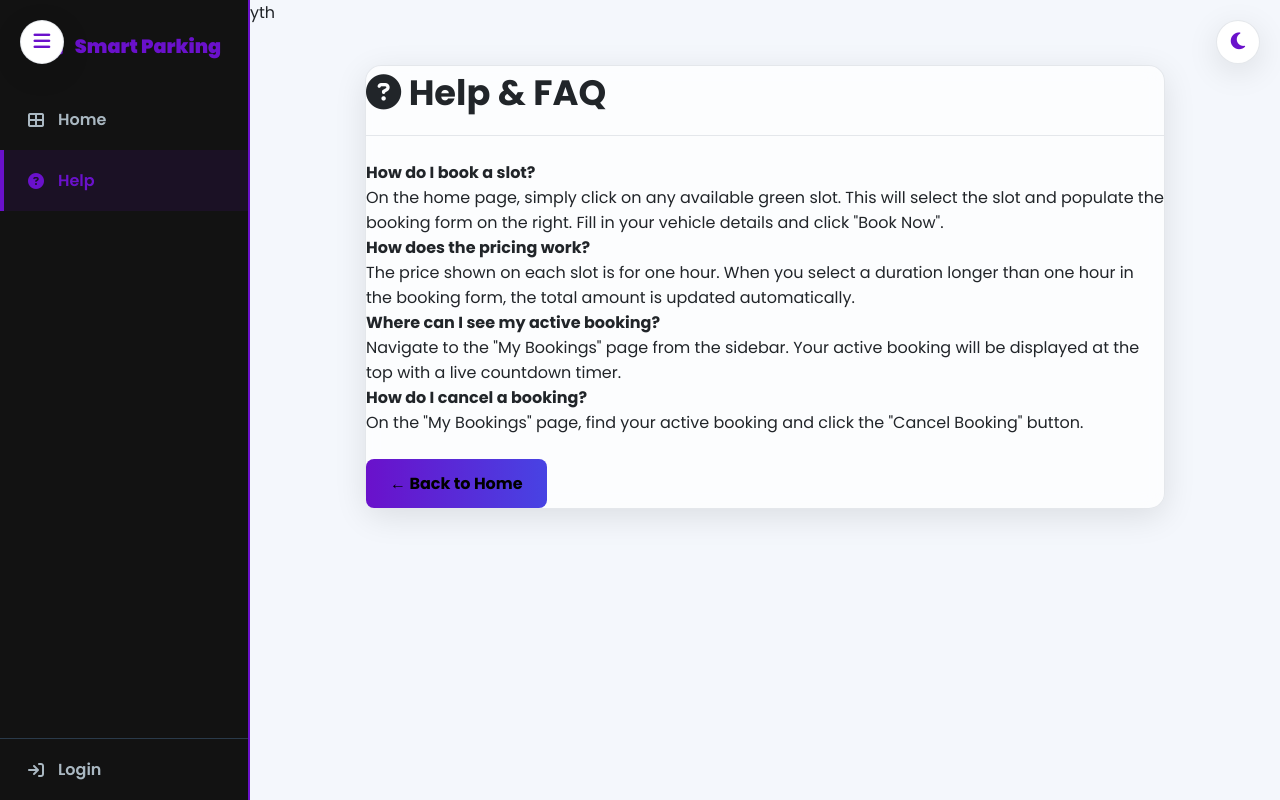
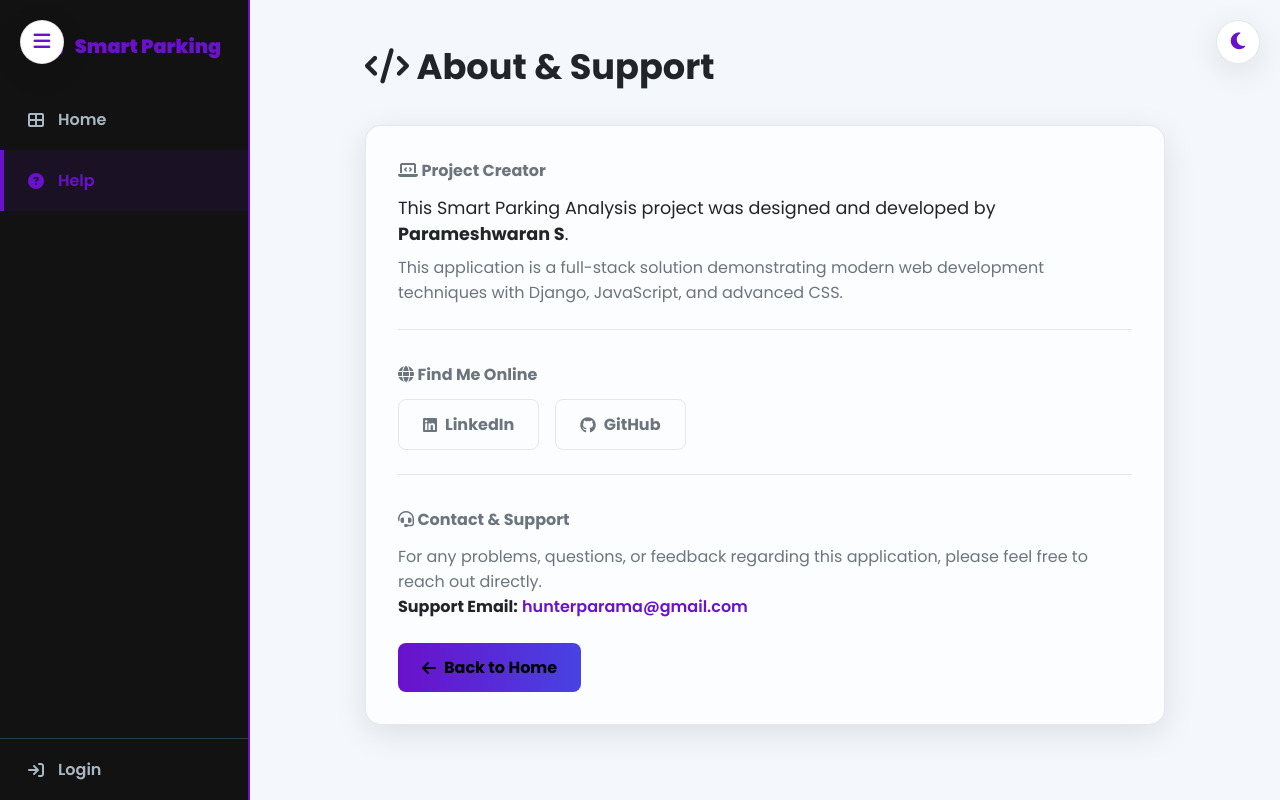
Before and after one commit to imnotparama/smart_parking, a Django app: page /help/ in a window 1280 px wide. Run offline with Django 5.2, Linux system fonts and the light colour scheme.

Commit message:
Version 1.0

```diff
--- a/parking/templates/parking/help.html
+++ b/parking/templates/parking/help.html
@@ -1,36 +1,93 @@
-yth{% extends "parking/base.html" %}
+{% extends "parking/base.html" %}
+{% load static %}
 
-{% block title %}Help{% endblock %}
+{% block title %}Support & About{% endblock %}
 
 {% block content %}
-<div class="page-container glass-card" style="max-width: 800px; margin: auto;">
-    <h2 class="page-title" style="border-bottom: 1px solid var(--border); padding-bottom: 16px;">
-        <i class="fa-solid fa-circle-question"></i> Help & FAQ
-    </h2>
-
-    <div class="help-section">
-        <h4>How do I book a slot?</h4>
-        <p>
-            On the home page, simply click on any available green slot. This will select the slot and populate the booking form on the right. Fill in your vehicle details and click "Book Now".
-        </p>
-
-        <h4>How does the pricing work?</h4>
-        <p>
-            The price shown on each slot is for one hour. When you select a duration longer than one hour in the booking form, the total amount is updated automatically.
-        </p>
-
-        <h4>Where can I see my active booking?</h4>
-        <p>
-            Navigate to the "My Bookings" page from the sidebar. Your active booking will be displayed at the top with a live countdown timer.
-        </p>
-
-        <h4>How do I cancel a booking?</h4>
-        <p>
-            On the "My Bookings" page, find your active booking and click the "Cancel Booking" button.
-        </p>
+<div class="page-container" style="max-width: 800px; margin: auto;">
+    <div class="page-header">
+        <h2 class="page-title"><i class="fa-solid fa-code"></i> About & Support</h2>
     </div>
 
-    {# MODIFIED: Added 'parking:' namespace to the URL tag #}
-    <a href="{% url 'parking:home' %}" class="btn btn-primary" style="margin-top: 24px;">&larr; Back to Home</a>
+    <div class="about-card glass-card">
+        <!-- Project Creator Section -->
+        <div class="about-section">
+            <h4><i class="fa-solid fa-laptop-code"></i> Project Creator</h4>
+            <p class="creator-name">
+                This Smart Parking Analysis project was designed and developed by <strong>Parameshwaran S</strong>.
+            </p>
+            <p class="text-light">
+                This application is a full-stack solution demonstrating modern web development techniques with Django, JavaScript, and advanced CSS.
+            </p>
+        </div>
+
+        <!-- Creator Profiles Section -->
+        <div class="about-section">
+            <h4><i class="fa-solid fa-globe"></i> Find Me Online</h4>
+            <div class="profile-links">
+                <a href="https://www.linkedin.com/in/parameshwaran-s-datascientist" target="_blank" class="btn btn-secondary">
+                    <i class="fa-brands fa-linkedin"></i> LinkedIn
+                </a>
+                <a href="https://github.com/imnotparama" target="_blank" class="btn btn-secondary">
+                    <i class="fa-brands fa-github"></i> GitHub
+                </a>
+            </div>
+        </div>
+
+        <!-- Support Section -->
+        <div class="about-section">
+            <h4><i class="fa-solid fa-headset"></i> Contact & Support</h4>
+            <p class="text-light">
+                For any problems, questions, or feedback regarding this application, please feel free to reach out directly.
+            </p>
+            <div class="support-contact">
+                <p>
+                    <strong>Support Email:</strong>
+                    <a href="mailto:hunterparama@gmail.com">hunterparama@gmail.com</a>
+                </p>
+            </div>
+        </div>
+
+        <a href="{% url 'parking:home' %}" class="btn btn-primary" style="margin-top: 24px;">
+            <i class="fa-solid fa-arrow-left"></i> Back to Home
+        </a>
+    </div>
 </div>
+
+<!-- Simple styling for the new elements -->
+<style>
+    .about-card {
+        padding: 32px;
+    }
+    .about-section {
+        margin-bottom: 32px;
+        padding-bottom: 24px;
+        border-bottom: 1px solid var(--border);
+    }
+    .about-section:last-of-type {
+        border-bottom: none;
+        margin-bottom: 0;
+        padding-bottom: 0;
+    }
+    .about-section h4 {
+        margin-bottom: 12px;
+        color: var(--text-light);
+    }
+    .creator-name {
+        font-size: 1.1rem;
+        margin-bottom: 8px;
+    }
+    .profile-links {
+        display: flex;
+        gap: 16px;
+    }
+    .support-contact a {
+        color: var(--primary);
+        text-decoration: none;
+        font-weight: 600;
+    }
+    .support-contact a:hover {
+        text-decoration: underline;
+    }
+</style>
 {% endblock %}
```
